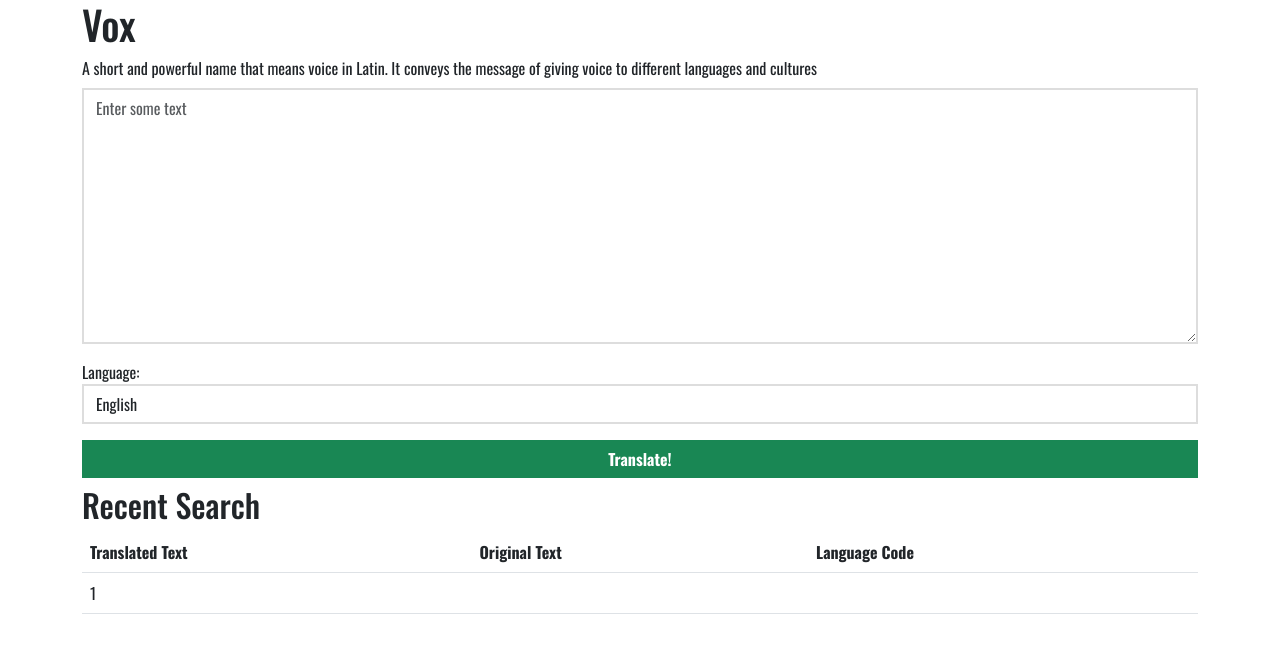
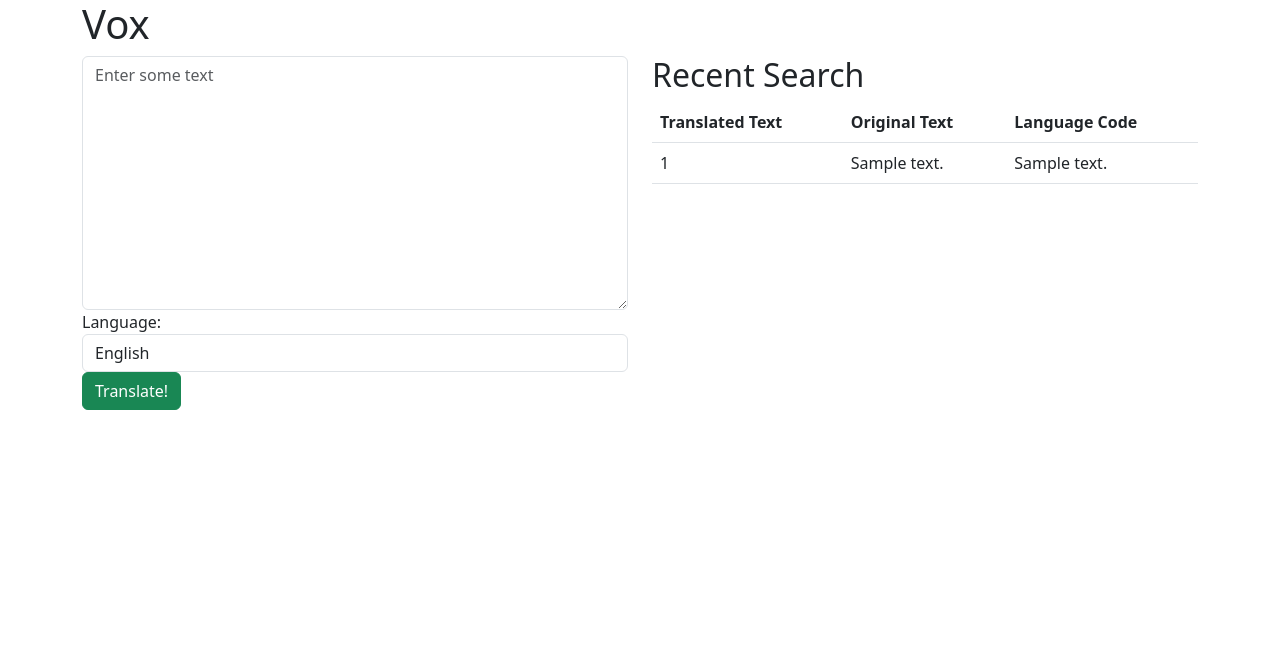
Before and after one commit to gaikwadjk/translateXperts, a Flask app: page / in a window 1280 px wide. Shown: the top 653 px of the page. Run offline with Flask 3, Linux system fonts and the light colour scheme; tables that the repository leaves empty or names only in its code hold one stand-in row (values such as "Sample post").

Commit message:
adding the final change

```diff
--- a/app.py
+++ b/app.py
@@ -10,7 +10,7 @@
 
 mydb = mysql.connector.connect(
   host="translator-app.mysql.database.azure.com",
-  user="redblack",
+  user="redblack@translator-app",
   password="Password#123",
   database="ai"
 )
@@ -20,7 +20,7 @@
 
 @app.route('/', methods=['GET'])
 def index():
-    mycursor.execute("SELECT * FROM histroy")
+    mycursor.execute("SELECT * FROM history")
 
     myresult = mycursor.fetchall()
 
--- a/templates/index.html
+++ b/templates/index.html
@@ -8,34 +8,16 @@
     <link rel="preconnect" href="https://fonts.gstatic.com" crossorigin>
     <link href="https://fonts.googleapis.com/css2?family=Oswald:wght@200;300;400;500;600;700&display=swap" rel="stylesheet">
     <style>
-      body {
-        font-family: 'Oswald', sans-serif;
-      }
-
-      .form-group {
-        padding: 0.5rem 0rem;
-      }
-
-      .form-control {
-        border: 2px solid #ddd;
-        border-radius: 0rem;
-      }
-
-      .btn, .btn-success {
-        border-radius: 0rem;
-        font-weight: bold;
-        width: 100%;
-        margin: 0.5rem 0rem;
-        font-family: 'Oswald', sans-serif;
-      }
+      /* Your existing styles */
     </style>
     <title>Translator</title>
 </head>
 <body>
     <div class="container">
         <h1>Vox</h1>
-        <div>A short and powerful name that means voice in Latin. It conveys the message of giving voice to different languages and cultures</div>
-        <div>
+        <div class="row">
+            <!-- Column for the translation form -->
+            <div class="col-md-6">
                 <form method="POST">
                     <div class="form-group">
                         <textarea name="text" cols="20" rows="10" class="form-control" placeholder="Enter some text"></textarea>
@@ -56,7 +38,9 @@
                     </div>
                 </form>
             </div>
-        <div>
+
+            <!-- Column for recent searches -->
+            <div class="col-md-6">
                 <h2>Recent Search</h2>
                 <table class="table">
                     <thead>
@@ -76,7 +60,7 @@
                       {% endfor %}
                     </tbody>
                   </table>
-
+            </div>
         </div>
     </div>
 </body>
```
Lines whose indentation alone changed are shown as unchanged.
